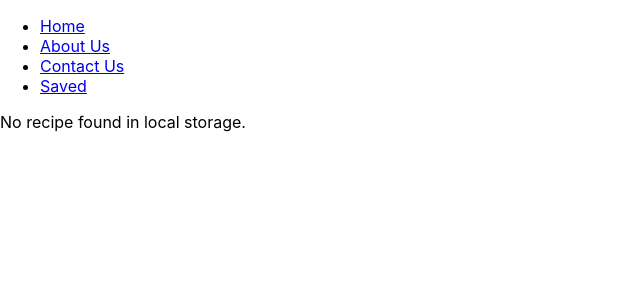
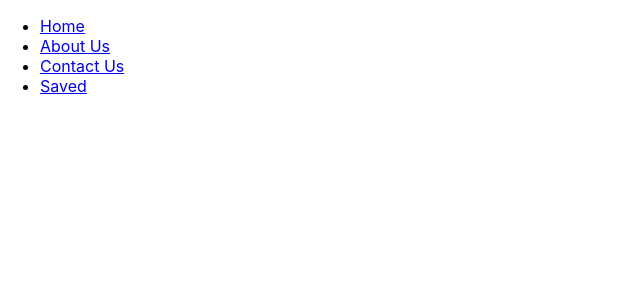
Before and after one commit to IIM-Coding-Digital-Innovation/React-A3.1-Barbapapa, a React (Create React App) app in the folder barbapapa/: page /saved in a window 1280 px wide. Shown: the top 300 px of the page, without its empty margins (0-640 px from the left). Built offline with nearby package versions, Linux system fonts and the light colour scheme.

Commit message:
:sparkles: save multiple recipes and show on saved page

```diff
--- a/barbapapa/src/Components/Recipe.js
+++ b/barbapapa/src/Components/Recipe.js
@@ -73,10 +73,16 @@ function Recipe ({ posts }){
     // };
 
     const handleSave = () => {
-        localStorage.setItem('recipe', JSON.stringify(recipe));
+        // const recipe = recipes.find(r => r.id === id);
+        localStorage.setItem(`recipe-${recipeId}`, JSON.stringify(recipe));
+        // localStorage.setItem('recipe', JSON.stringify(recipe));
         console.log(recipe)
         console.log("saved data")
     };
+
+
+
+
     return (
         <div className="App">
             <h1>API Recipe</h1>
--- a/barbapapa/src/Components/Saved.js
+++ b/barbapapa/src/Components/Saved.js
@@ -6,28 +6,38 @@ function Saved () {
     // const [loading, setLoading] = useState(false);
     // const [error, setError] = useState(null);
 
-    const [data, setData] = useState(null);
+    // const [data, setData] = useState(null);
+    //
+    // const [recipe, setRecipe] = useState(null);
 
-    const [recipe, setRecipe] = useState(null);
+    // useEffect(() => {
+    //     const storedRecipe = localStorage.getItem('recipe');
+    //     if (storedRecipe) {
+    //         setRecipe(JSON.parse(storedRecipe));
+    //     }
+    // }, []);
+
+    const [recipes, setRecipes] = useState([]);
 
     useEffect(() => {
-        const storedRecipe = localStorage.getItem('recipe');
-        if (storedRecipe) {
-            setRecipe(JSON.parse(storedRecipe));
+        const allRecipes = [];
+        for (let i = 0; i < localStorage.length; i++) {
+            const key = localStorage.key(i);
+            if (key.startsWith('recipe-')) {
+                const recipe = JSON.parse(localStorage.getItem(key));
+                allRecipes.push(recipe);
+            }
         }
+        setRecipes(allRecipes);
     }, []);
 
 
     return (
 
         <div>
-            {recipe ? (
-                <>
-                    <p>{recipe.id}</p>
-                </>
-            ) : (
-                <p>No recipe found in local storage.</p>
-            )}
+            {recipes.map(recipe => (
+                <p key={recipe.id}>{recipe.id} : {recipe.name} </p>
+            ))}
         </div>
     )
 
```
